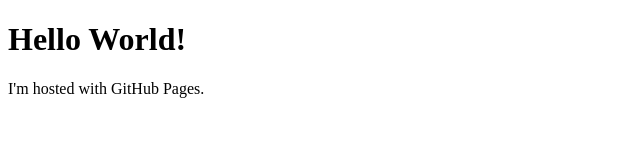
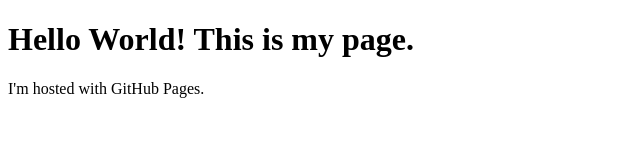
Before and after one commit to cybercope/cybercope.github.io, a plain HTML site: page index.html in a window 1280 px wide. Shown: the whole page, without its empty margins (0-640 px from the left). Drawn offline with Linux system fonts and the light colour scheme.

Commit message:
Update index.html

```diff
--- a/index.html
+++ b/index.html
@@ -1,7 +1,7 @@
 <!DOCTYPE html>
 <html>
 <body>
-<h1>Hello World!</h1>
+<h1>Hello World! This is my page.</h1>
 <p>I'm hosted with GitHub Pages.</p>
 </body>
 </html>
```
